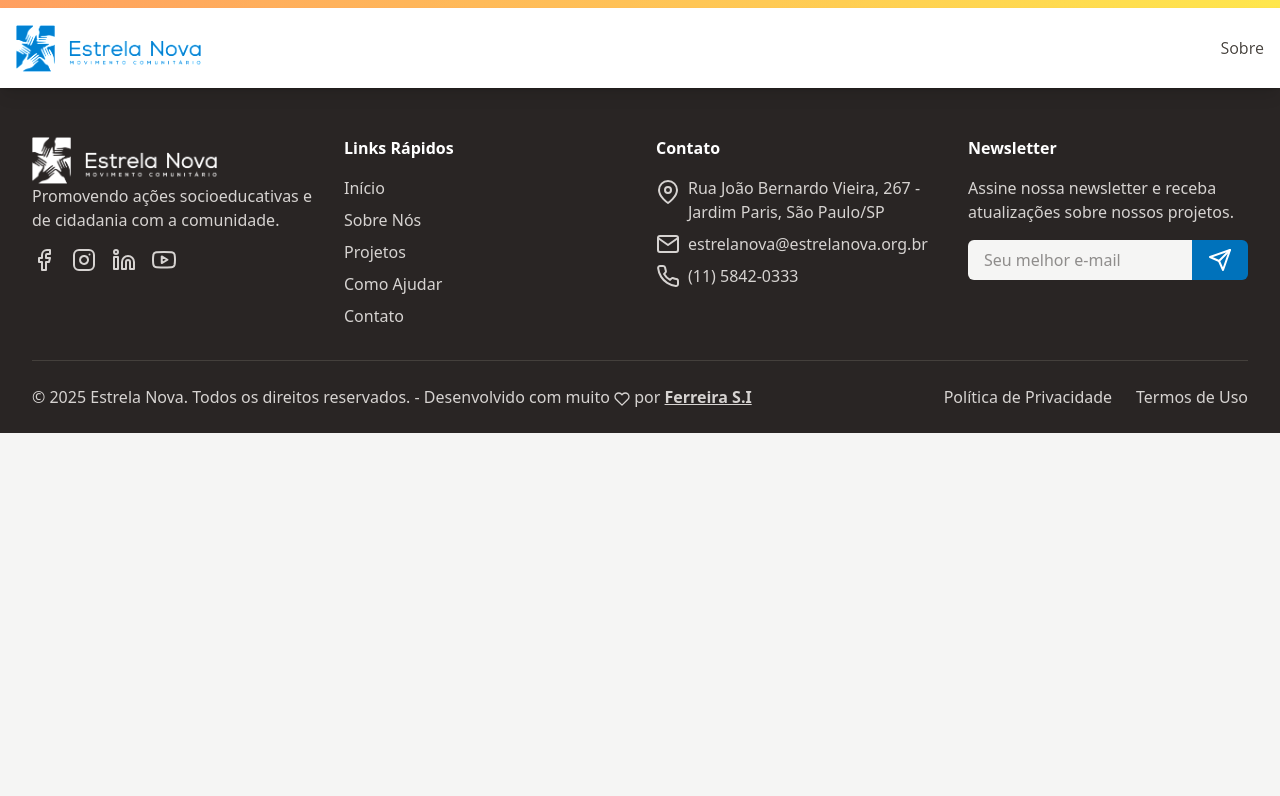
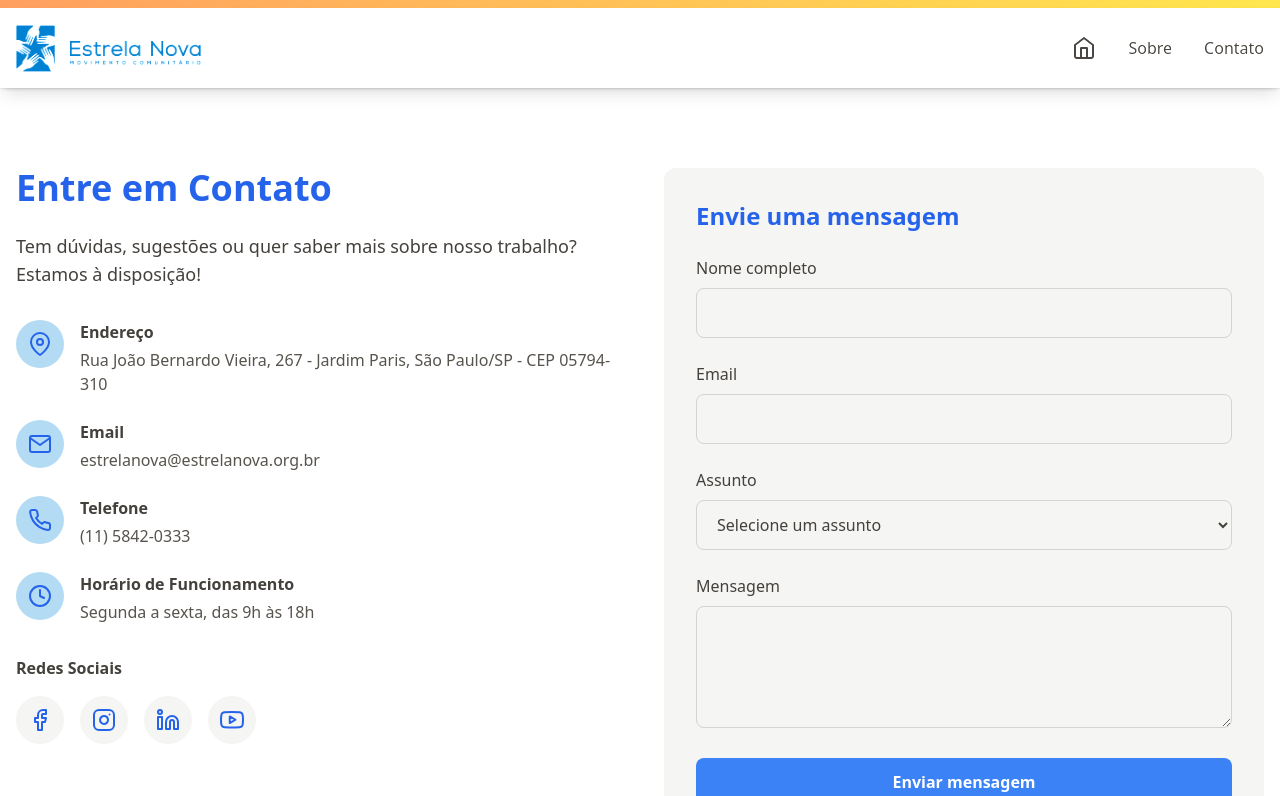
Before and after one commit to classferreiracode/estrela-nova, a Vue app: page /contato in a window 1280 px wide. Shown: the top 796 px of the page. Built offline with nearby package versions, Linux system fonts and the light colour scheme.

Commit message:
feat: atualiza estilos e estrutura dos componentes de Header, Footer e Home, adiciona página de Contato

```diff
--- a/src/components/FooterComponent.vue
+++ b/src/components/FooterComponent.vue
@@ -100,7 +100,7 @@
                         />
                         <button
                             type="submit"
-                            class="bg-primary text-white px-4 py-2 rounded-r-md hover:bg-blue-600"
+                            class="gradient-primary text-white px-4 py-2 rounded-r-md hover:bg-blue-600"
                         >
                             <i data-feather="send"></i>
                         </button>
--- a/src/components/HeaderComponent.vue
+++ b/src/components/HeaderComponent.vue
@@ -7,7 +7,7 @@
 const { mobileMenuOpen } = storeToRefs(ui)
 
 onMounted(() => {
-    feather.replace()
+    window.feather.replace()
 })
 </script>
 
@@ -24,8 +24,14 @@
                 </RouterLink>
 
                 <nav class="hidden md:flex space-x-8">
-                    <RouterLink to="/about" class="font-medium hover:text-primary-500"
+                    <RouterLink to="/" class="font-medium hover:text-primary-500">
+                        <i data-feather="home"></i>
+                    </RouterLink>
+                    <RouterLink to="/sobre" class="font-medium hover:text-primary-500"
                         >Sobre</RouterLink
+                    >
+                    <RouterLink to="/contato" class="font-medium hover:text-primary-500"
+                        >Contato</RouterLink
                     >
                     <!-- <RouterLink to="/projetos" class="font-medium hover:text-primary-500">Projetos</RouterLink>
             <RouterLink to="/contato" class="font-medium hover:text-primary-500">Contato</RouterLink> -->
@@ -40,7 +46,9 @@
 
     <div v-if="mobileMenuOpen" class="bg-white shadow-md md:hidden">
         <nav class="flex flex-col p-4 space-y-4">
-            <RouterLink to="/about" @click="ui.toggleMenu">Sobre</RouterLink>
+            <RouterLink to="/" @click="ui.toggleMenu">Home</RouterLink>
+            <RouterLink to="/sobre" @click="ui.toggleMenu">Sobre</RouterLink>
+            <RouterLink to="/contato" @click="ui.toggleMenu">Contato</RouterLink>
             <!-- <RouterLink to="/projetos" @click="ui.toggleMenu">Projetos</RouterLink>
       <RouterLink to="/contato" @click="ui.toggleMenu">Contato</RouterLink> -->
         </nav>
--- a/src/router/index.js
+++ b/src/router/index.js
@@ -7,9 +7,14 @@
         component: () => import('@/views/HomeView.vue'),
     },
     {
-        path: '/about',
-        name: 'about',
+        path: '/sobre',
+        name: 'sobre',
         component: () => import('@/views/AboutView.vue'),
+    },
+    {
+        path: '/contato',
+        name: 'contato',
+        component: () => import('@/views/ContactView.vue'),
     },
 ]
 
--- /dev/null
+++ b/src/views/ContactView.vue
@@ -0,0 +1,158 @@
+<script setup>
+import { onMounted } from 'vue'
+
+onMounted(() => {
+    window.feather.replace()
+})
+</script>
+<template>
+    <section id="contato" class="py-20 bg-white">
+        <div class="container mx-auto px-4">
+            <div class="flex flex-col md:flex-row gap-12">
+                <div class="md:w-1/2">
+                    <h2 class="text-3xl md:text-4xl font-bold mb-6 text-primary-600">
+                        Entre em Contato
+                    </h2>
+                    <p class="text-lg mb-8">
+                        Tem dúvidas, sugestões ou quer saber mais sobre nosso trabalho? Estamos à
+                        disposição!
+                    </p>
+
+                    <div class="space-y-6">
+                        <div class="flex items-start">
+                            <div class="bg-primary-100 p-3 rounded-full mr-4">
+                                <i data-feather="map-pin" class="text-primary-600"></i>
+                            </div>
+                            <div>
+                                <h3 class="font-bold mb-1">Endereço</h3>
+                                <p class="text-stone-600">
+                                    Rua João Bernardo Vieira, 267 - Jardim Paris, São Paulo/SP - CEP
+                                    05794-310
+                                </p>
+                            </div>
+                        </div>
+
+                        <div class="flex items-start">
+                            <div class="bg-primary-100 p-3 rounded-full mr-4">
+                                <i data-feather="mail" class="text-primary-600"></i>
+                            </div>
+                            <div>
+                                <h3 class="font-bold mb-1">Email</h3>
+                                <p class="text-stone-600">estrelanova@estrelanova.org.br</p>
+                            </div>
+                        </div>
+
+                        <div class="flex items-start">
+                            <div class="bg-primary-100 p-3 rounded-full mr-4">
+                                <i data-feather="phone" class="text-primary-600"></i>
+                            </div>
+                            <div>
+                                <h3 class="font-bold mb-1">Telefone</h3>
+                                <p class="text-stone-600">(11) 5842-0333</p>
+                            </div>
+                        </div>
+
+                        <div class="flex items-start">
+                            <div class="bg-primary-100 p-3 rounded-full mr-4">
+                                <i data-feather="clock" class="text-primary-600"></i>
+                            </div>
+                            <div>
+                                <h3 class="font-bold mb-1">Horário de Funcionamento</h3>
+                                <p class="text-stone-600">Segunda a sexta, das 9h às 18h</p>
+                            </div>
+                        </div>
+                    </div>
+
+                    <div class="mt-8">
+                        <h3 class="font-bold mb-4">Redes Sociais</h3>
+                        <div class="flex space-x-4">
+                            <a
+                                href="#"
+                                class="bg-stone-100 hover:bg-stone-200 p-3 rounded-full transition-slow"
+                            >
+                                <i data-feather="facebook" class="text-primary-600"></i>
+                            </a>
+                            <a
+                                href="#"
+                                class="bg-stone-100 hover:bg-stone-200 p-3 rounded-full transition-slow"
+                            >
+                                <i data-feather="instagram" class="text-primary-600"></i>
+                            </a>
+                            <a
+                                href="#"
+                                class="bg-stone-100 hover:bg-stone-200 p-3 rounded-full transition-slow"
+                            >
+                                <i data-feather="linkedin" class="text-primary-600"></i>
+                            </a>
+                            <a
+                                href=""
+                                class="bg-stone-100 hover:bg-stone-200 p-3 rounded-full transition-slow"
+                            >
+                                <i data-feather="youtube" class="text-primary-600"></i>
+                            </a>
+                        </div>
+                    </div>
+                </div>
+
+                <div class="md:w-1/2">
+                    <div class="bg-stone-100 p-8 rounded-xl">
+                        <h3 class="text-2xl font-bold mb-6 text-primary-600">Envie uma mensagem</h3>
+
+                        <form>
+                            <div class="mb-6">
+                                <label for="name" class="block font-medium mb-2"
+                                    >Nome completo</label
+                                >
+                                <input
+                                    type="text"
+                                    id="name"
+                                    class="w-full px-4 py-3 rounded-lg border border-stone-300 focus:border-primary-500 focus:outline-none"
+                                />
+                            </div>
+
+                            <div class="mb-6">
+                                <label for="email" class="block font-medium mb-2">Email</label>
+                                <input
+                                    type="email"
+                                    id="email"
+                                    class="w-full px-4 py-3 rounded-lg border border-stone-300 focus:border-primary-500 focus:outline-none"
+                                />
+                            </div>
+
+                            <div class="mb-6">
+                                <label for="subject" class="block font-medium mb-2">Assunto</label>
+                                <select
+                                    id="subject"
+                                    class="w-full px-4 py-3 rounded-lg border border-stone-300 focus:border-primary-500 focus:outline-none"
+                                >
+                                    <option>Selecione um assunto</option>
+                                    <option>Dúvidas</option>
+                                    <option>Doações</option>
+                                    <option>Voluntariado</option>
+                                    <option>Parcerias</option>
+                                    <option>Outros</option>
+                                </select>
+                            </div>
+
+                            <div class="mb-6">
+                                <label for="message" class="block font-medium mb-2">Mensagem</label>
+                                <textarea
+                                    id="message"
+                                    rows="4"
+                                    class="w-full px-4 py-3 rounded-lg border border-stone-300 focus:border-primary-500 focus:outline-none"
+                                ></textarea>
+                            </div>
+
+                            <button
+                                type="submit"
+                                class="w-full bg-primary-500 hover:bg-primary-600 text-white px-6 py-3 rounded-lg font-bold transition-slow"
+                            >
+                                Enviar mensagem
+                            </button>
+                        </form>
+                    </div>
+                </div>
+            </div>
+        </div>
+    </section>
+</template>
--- a/src/views/HomeView.vue
+++ b/src/views/HomeView.vue
@@ -274,8 +274,8 @@
                         </div>
                     </div>
                     <div class="md:w-1/2">
-                        <div class="gradient-primary rounded-xl shadow-lg pt-2 overflow-hidden">
-                            <div class="bg-white p-8 rounded-b-xl">
+                        <div class="gradient-primary rounded-xl shadow-lg pt-4 overflow-hidden">
+                            <div class="bg-white p-8 pt-4 rounded-b-xl">
                                 <h3 class="text-2xl font-bold mb-4 text-primary">Selos</h3>
                                 <div class="swiper heroSwiper relative">
                                     <Swiper
@@ -570,7 +570,7 @@
                                 href="https://estrelanovadoe.paradoar.org/"
                                 target="_blank"
                                 rel="noopener noreferrer"
-                                class="bg-white text-primary px-6 py-3 rounded-md font-medium text-center hover:bg-stone-100 transition"
+                                class="gradient-primary text-white px-6 py-3 rounded-md font-medium text-center hover:bg-stone-100 transition"
                                 >Doar Agora</a
                             >
                             <a
```
